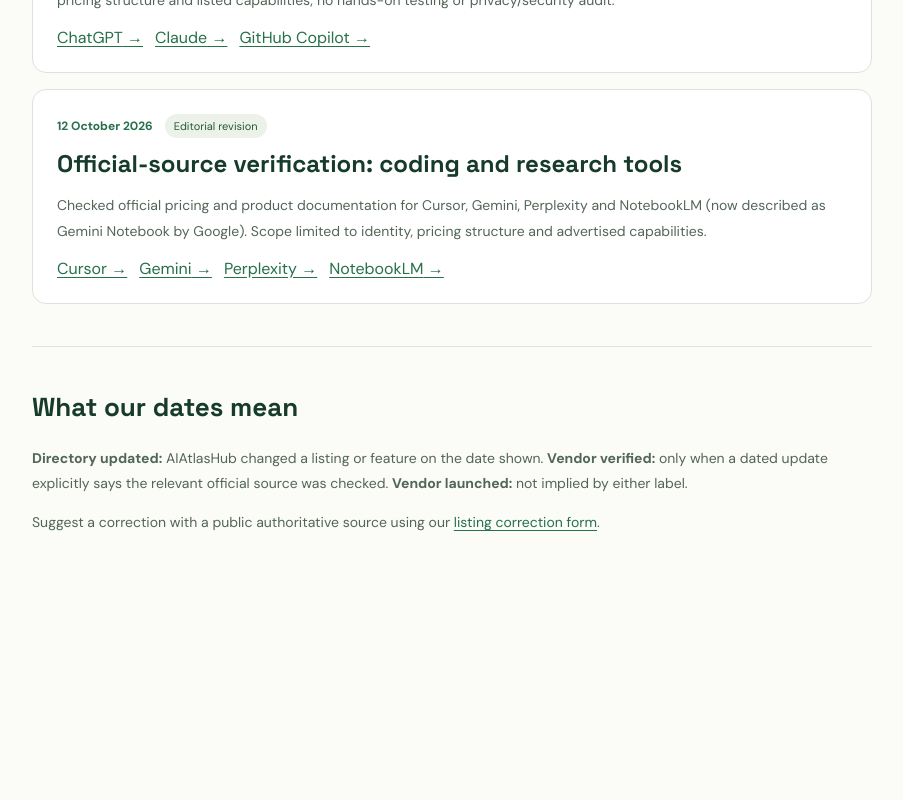
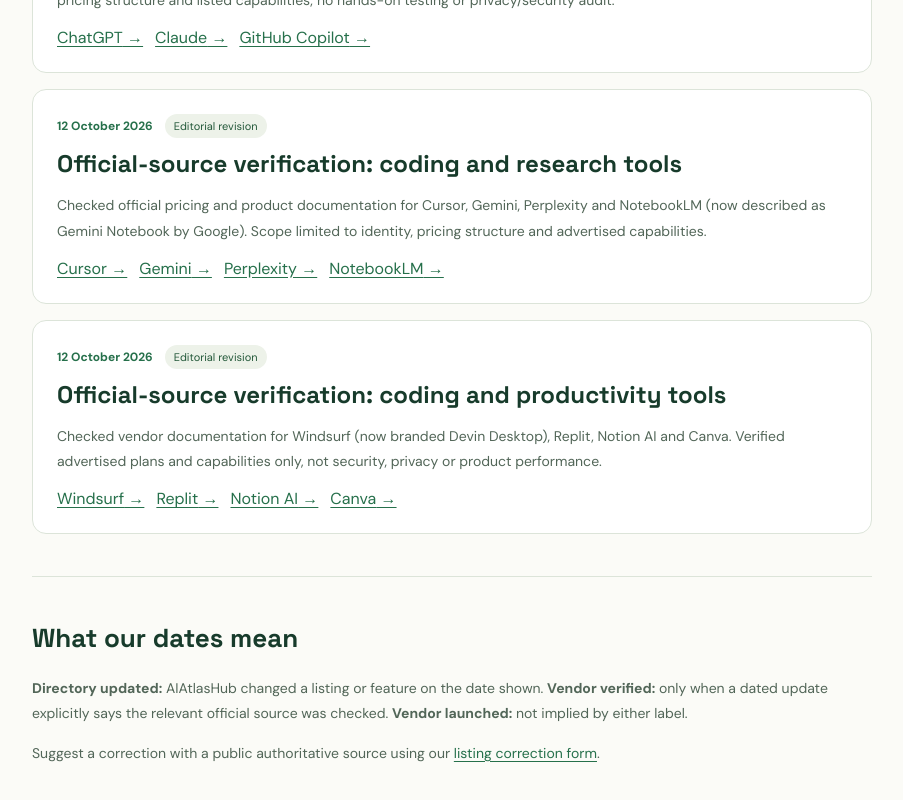
Before and after one commit to rajat-ray/AIAtlasHub, a Next.js app: page /updates in a window 1280 px wide. Shown: the part 665-1465 px from the top of the page, without its empty margins (28-931 px from the left). Before the commit the page ends 1304 px from the top, so only its background shows below. Built offline with nearby package versions, Linux system fonts and the light colour scheme; no server answers.

Commit message:
Document official-source verification for Windsurf Replit Notion AI and Canva

```diff
--- a/data/catalog-updates.ts
+++ b/data/catalog-updates.ts
@@ -31,6 +31,13 @@
   summary:'Checked official pricing and product documentation for Cursor, Gemini, Perplexity and NotebookLM (now described as Gemini Notebook by Google). Scope limited to identity, pricing structure and advertised capabilities.',
   toolNames:['Cursor','Gemini','Perplexity','NotebookLM'],
   kind:'editorial'
+ },
+ {
+  date:'2026-10-12',
+  title:'Official-source verification: coding and productivity tools',
+  summary:'Checked vendor documentation for Windsurf (now branded Devin Desktop), Replit, Notion AI and Canva. Verified advertised plans and capabilities only, not security, privacy or product performance.',
+  toolNames:['Windsurf','Replit','Notion AI','Canva'],
+  kind:'editorial'
  }
 ];
 export const catalogUpdateDate=(name:string)=>catalogUpdates.find(entry=>entry.toolNames.includes(name))?.date;
@@ -45,6 +52,10 @@
  note:string;
 };
 export const toolVerifications:Record<string,ToolVerification>={
+ 'Windsurf':{checkedOn:'2026-10-12',sourceUrls:['https://windsurf.com/editor'],scope:['identity','pricing','capabilities'],note:'Official vendor page states Windsurf is now named Devin Desktop and lists Free, Pro, Max, Teams and Enterprise options. The IDE remains accessible, with agent-management features. Historical brand name retained in the directory pending a separate catalog identity review. No privacy/security audit.'},
+ 'Replit':{checkedOn:'2026-10-12',sourceUrls:['https://replit.com/pricing','https://replit.com/blog/pro-plan'],scope:['identity','pricing','capabilities'],note:'Official pricing and product update pages show Starter free, Core, Pro and Enterprise; AI app building, hosted projects and usage credits vary by plan. The former Teams plan was sunset. No privacy/security audit.'},
+ 'Notion AI':{checkedOn:'2026-10-12',sourceUrls:['https://www.notion.com/help/notion-ai-faqs','https://www.notion.com/pricing'],scope:['identity','pricing','capabilities'],note:'Official Notion sources show Notion AI is included with Business and Enterprise plans; Free and Plus receive limited trial responses. Premium models and some agents can require credits. The directory Paid label refers to ongoing full-feature access. No privacy/security audit.'},
+ 'Canva':{checkedOn:'2026-10-12',sourceUrls:['https://www.canva.com/pricing/','https://www.canva.com/help/using-canva-ai/'],scope:['identity','pricing','capabilities'],note:'Official Canva pricing and help pages describe Free and paid plans, differing monthly AI allowances and expanded Canva AI features on eligible paid plans. Limits and entitlements can change. No privacy/security audit.'},
  'Cursor':{checkedOn:'2026-10-12',sourceUrls:['https://cursor.com/pricing','https://prod.cursor.com/docs/models-and-pricing'],scope:['identity','pricing','capabilities'],note:'Official pricing and model documentation checked: Hobby free, individual paid plans and team plans; AI coding, agent features and model usage pools described. Prices and limits may vary by region and plan. No independent performance or security testing.'},
  'Gemini':{checkedOn:'2026-10-12',sourceUrls:['https://gemini.google/sg/subscriptions/?hl=en'],scope:['identity','pricing','capabilities'],note:'Google Singapore subscription page checked for Free, AI Plus, AI Pro and AI Ultra tiers, and advertised Gemini app features. Prices are regional and usage limits change; no privacy or security audit.'},
  'Perplexity':{checkedOn:'2026-10-12',sourceUrls:['https://www.perplexity.ai/help-center/en/articles/11187416-which-perplexity-subscription-plan-is-right-for-you','https://www.perplexity.ai/hub'],scope:['identity','pricing','capabilities'],note:'Official help center and product page checked for Standard (Free), Pro, Max and enterprise options, research and source-backed search features. Subscription limits and availability vary; no privacy or security audit.'},
```
